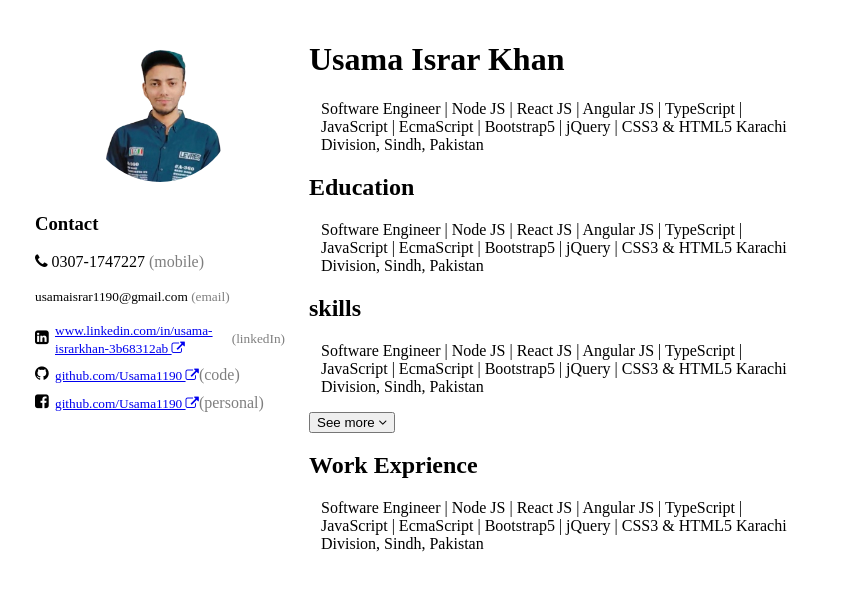
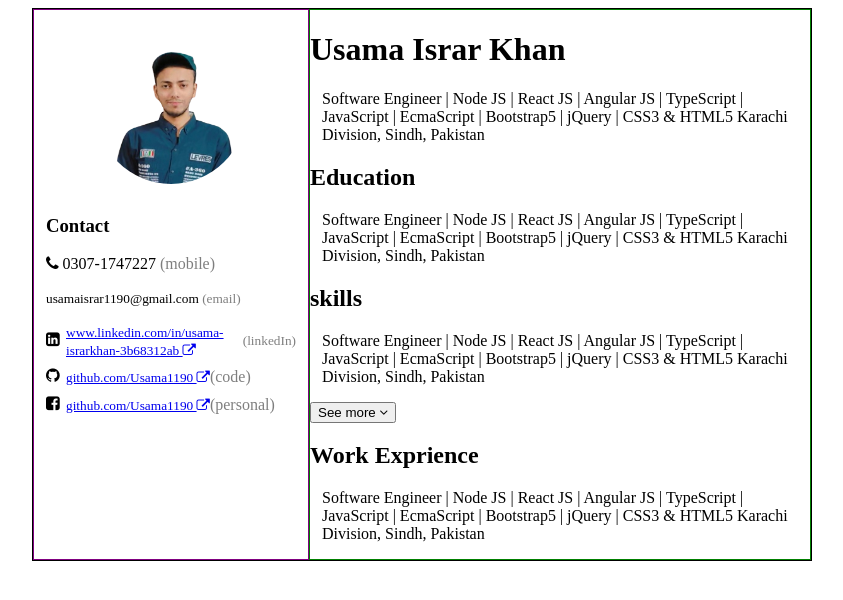
Before and after one commit to Usama1190/static-resume, a website: page index.html in a window 1280 px wide. Shown: the whole page, without its empty margins (218-1061 px from the left). Drawn offline with Linux system fonts and the light colour scheme.

Commit message:
Keep working on 13, sep 24

```diff
--- a/global.css
+++ b/global.css
@@ -1,6 +1,4 @@
 body {
-    /* margin: 0;
-    padding: 0; */
     display: flex;
     justify-content: center;
 }
@@ -38,12 +36,13 @@ body {
 
 .app-wrapper {
     display: flex;
+    border: 1px solid black;
 }
 
 .app-contact-wrapper {
     width: 250px;
     padding: 12px;
-    /* border: 1px solid purple; */
+    border: 1px solid purple;
 }
 
 .app-image-wrapper {
@@ -71,8 +70,7 @@ body {
 
 .app-content-wrapper {
     width: 500px;
-    /* border: 1px solid green; */
-    padding: 12px;
+    border: 1px solid green;
 }
 
 /* app-content-wrapper ends */
```
